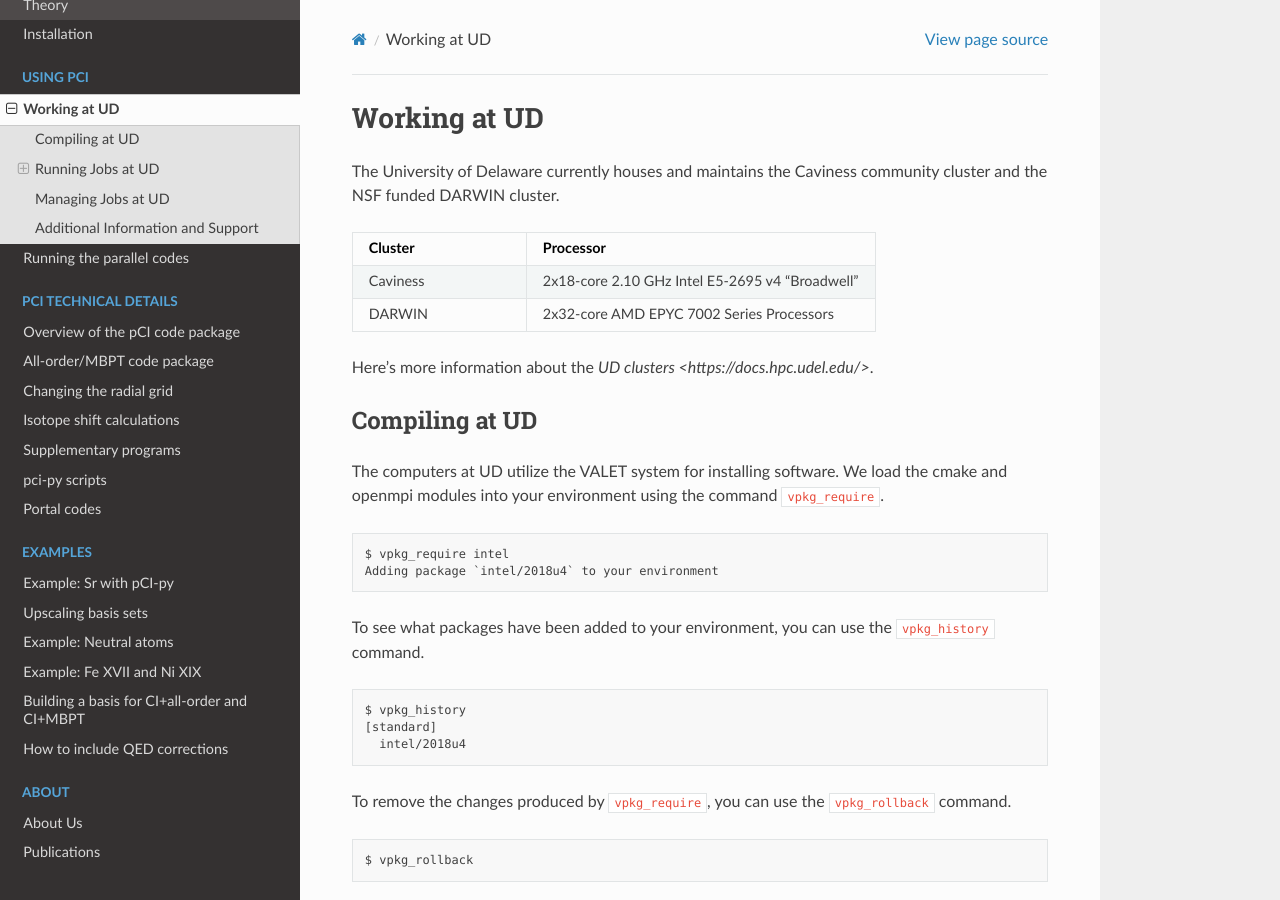
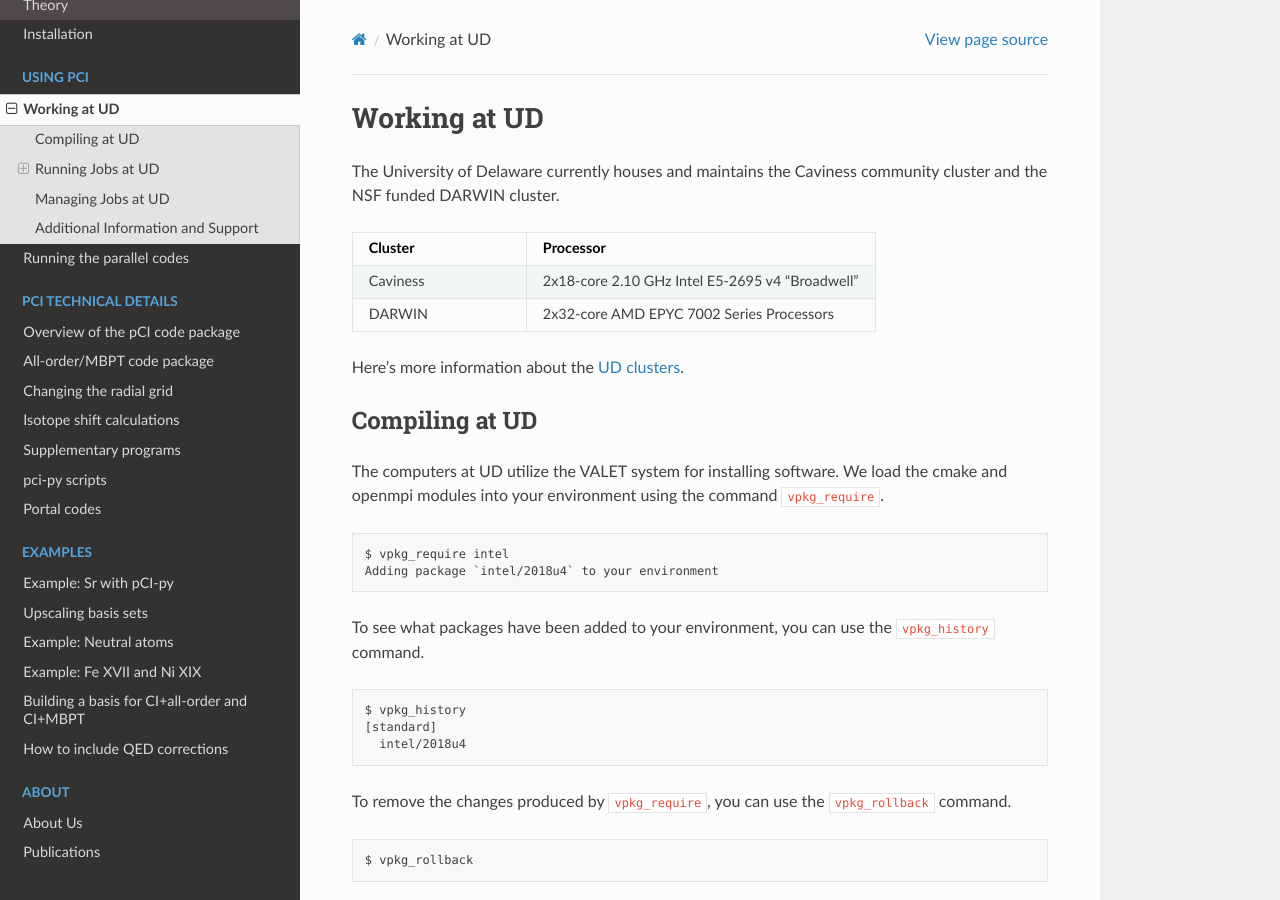
Before and after one commit to ud-pci/pCI, a Sphinx documentation site: the page built from docs/ud_instructions.rst, in a window 1280 px wide and 900 px high. Built offline with Sphinx 7.4.7 and the Read the Docs theme 2.0.0, drawn with Linux system fonts in a browser that asks for light colours.

Commit message:
fixed link

```diff
--- a/docs/ud_instructions.rst
+++ b/docs/ud_instructions.rst
@@ -14,7 +14,7 @@
    * - DARWIN
      - 2x32-core AMD EPYC 7002 Series Processors
 
-Here's more information about the `UD clusters <https://docs.hpc.udel.edu/>`.
+Here's more information about the `UD clusters <https://docs.hpc.udel.edu/>`_.
 
 Compiling at UD
 ---------------
```
